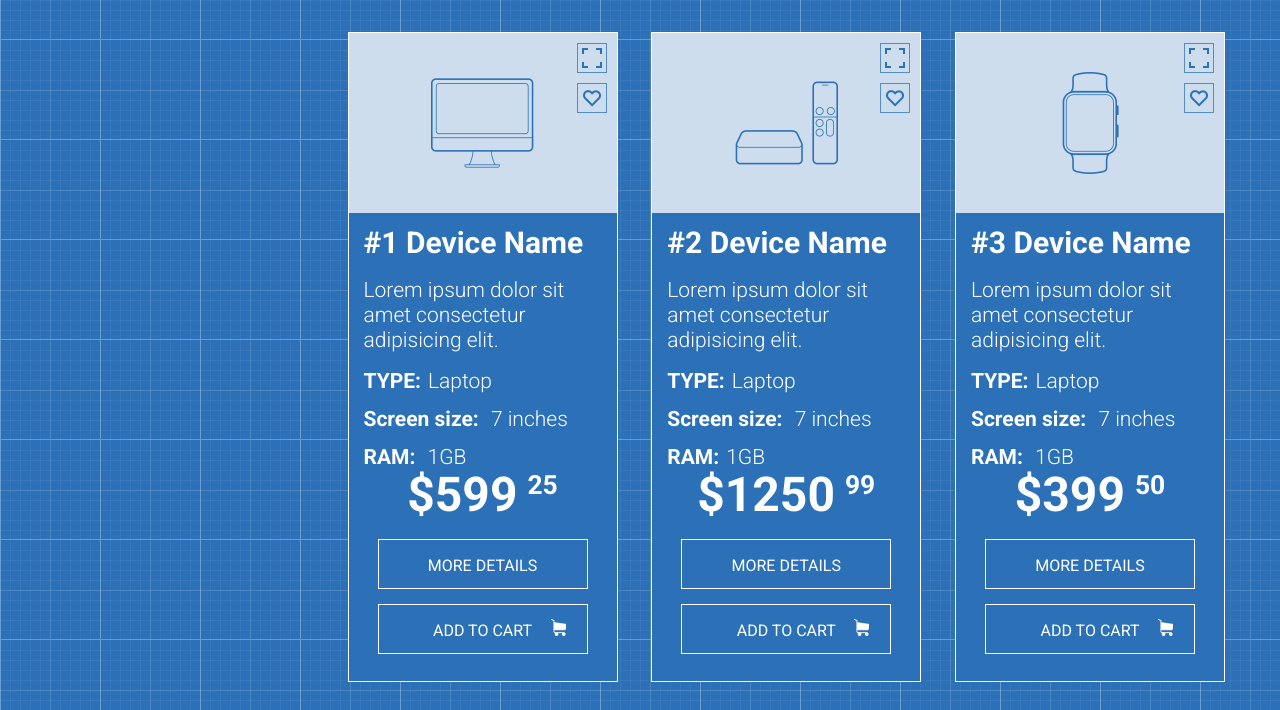
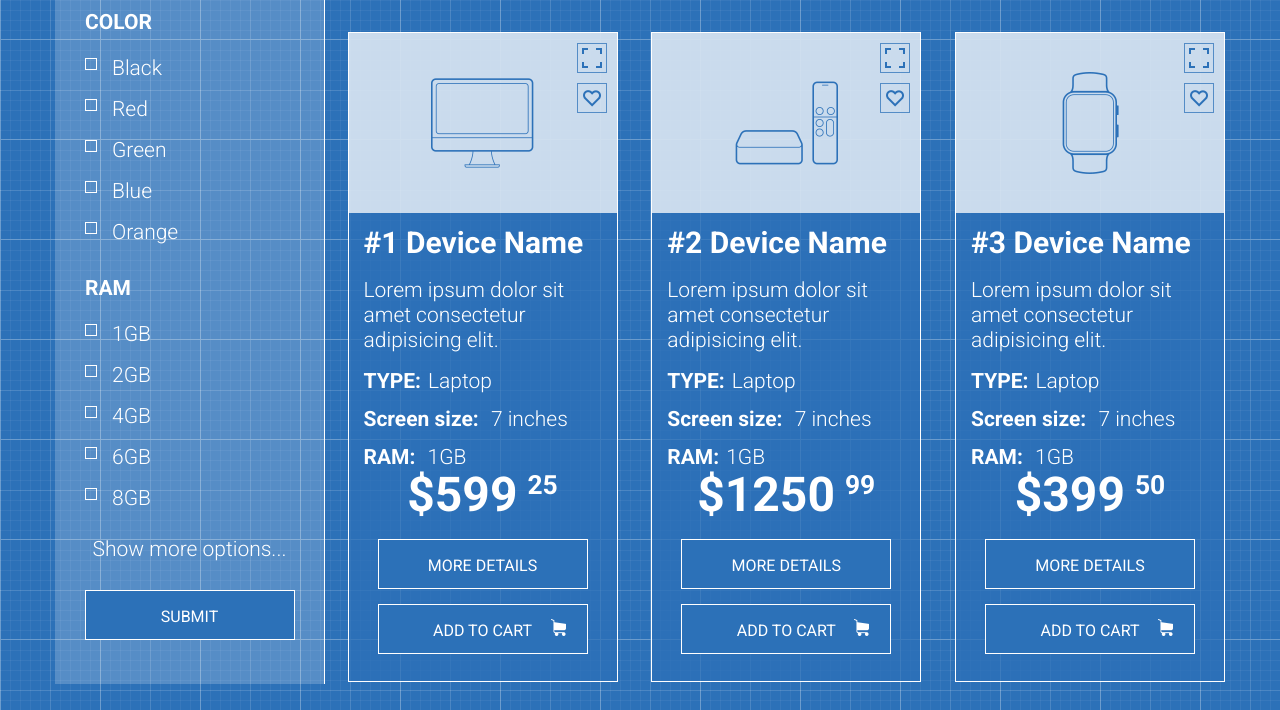
Before and after one commit to Sergii92/sergii92.github.io, a plain HTML site: page index.html in a window 1280 px wide. Shown: the part 661-1371 px from the top of the page. Drawn offline with Linux system fonts and the light colour scheme.

Commit message:
создал фильтр

```diff
--- a/index.html
+++ b/index.html
@@ -90,7 +90,56 @@
     <main>
       <div class="container row">
         <div class="col-md-3">
-          <div class="">dsf</div>
+          <div class="filterContainer">
+            <div class="filterDevise">
+              <div class="deviseType">
+                <h4 class="filterType">device type</h4>
+                <div class="checkbox">
+                  <input type="checkbox" id="DeviseTypeLaptop" />
+                  <label for="DeviseTypeLaptop"> Laptop</label>
+
+                  <input type="checkbox" id="DeviseTypeTablet" />
+                  <label for="DeviseTypeTablet">Tablet</label>
+                </div>
+              </div>
+              <div class="deviseColor">
+                <h4 class="filterType">Color</h4>
+                <div class="checkbox">
+                  <input type="checkbox" id="ColorBack" />
+                  <label for="ColorBack"> Black</label>
+                  <input type="checkbox" id="ColorRed" />
+                  <label for="ColorRed">Red</label>
+                  <input type="checkbox" id="ColorGreen" />
+                  <label for="ColorGreen">Green</label>
+                  <input type="checkbox" id="ColorBlue" />
+                  <label for="ColorBlue">blue</label>
+                  <input type="checkbox" id="ColorOrange" />
+                  <label for="ColorOrange">Orange</label>
+                </div>
+              </div>
+              <div class="deviseRam">
+                <h4 class="filterType">ram</h4>
+                <div class="checkbox">
+                  <input type="checkbox" id="Ram1GB" />
+                  <label for="Ram1GB"> 1GB</label>
+                  <input type="checkbox" id="Ram2GB" />
+                  <label for="Ram2GB">2GB</label>
+                  <input type="checkbox" id="Ram4GB" />
+                  <label for="Ram4GB">4GB</label>
+                  <input type="checkbox" id="Ram6GB" />
+                  <label for="Ram6GB">6GB</label>
+                  <input type="checkbox" id="Ram8GB" />
+                  <label for="Ram8GB">8gB</label>
+                </div>
+              </div>
+            </div>
+            <div class="moreOptions">
+              <p>Show more options...</p>
+            </div>
+            <div class="filterButton">
+              <button>Submit</button>
+            </div>
+          </div>
         </div>
         <div class="col-md-9">
           <div class="main_menu">
@@ -136,7 +185,7 @@
           <div class="products-list">
             <div class="product">
               <div class="product-img">
-                <img src="images/TV.png" alt="" class="img"/>
+                <img src="images/TV.png" alt="" class="img" />
                 <div class="growth"></div>
                 <div class="like"></div>
               </div>
@@ -190,7 +239,7 @@
             </div>
             <div class="product">
               <div class="product-img">
-                <img src="images/clock.png" alt="" class="img"/>
+                <img src="images/clock.png" alt="" class="img" />
                 <div class="growth"></div>
                 <div class="like"></div>
               </div>
@@ -246,7 +295,7 @@
             </div>
             <div class="product">
               <div class="product-img">
-                <img src="images/Ipod.png" alt="" class="img"/>
+                <img src="images/Ipod.png" alt="" class="img" />
                 <div class="growth"></div>
                 <div class="like"></div>
               </div>
@@ -274,7 +323,7 @@
             </div>
             <div class="product">
               <div class="product-img">
-                <img src="images/phone.png" alt="" class="img"/>
+                <img src="images/phone.png" alt="" class="img" />
                 <div class="growth"></div>
                 <div class="like"></div>
               </div>
@@ -302,7 +351,7 @@
             </div>
             <div class="product">
               <div class="product-img">
-                <img src="images/ipad.png" alt="" class="img"/>
+                <img src="images/ipad.png" alt="" class="img" />
                 <div class="growth"></div>
                 <div class="like"></div>
               </div>
@@ -330,7 +379,7 @@
             </div>
             <div class="product">
               <div class="product-img">
-                <img src="images/icon9.png" alt="" class="img"/>
+                <img src="images/icon9.png" alt="" class="img" />
                 <div class="growth"></div>
                 <div class="like"></div>
               </div>
@@ -358,7 +407,7 @@
             </div>
             <div class="product">
               <div class="product-img">
-                <img src="images/clock_2.png" alt="" class="img"/>
+                <img src="images/clock_2.png" alt="" class="img" />
                 <div class="growth"></div>
                 <div class="like"></div>
               </div>
--- a/style.css
+++ b/style.css
@@ -326,7 +326,7 @@ li:hover a:only-child:after {
   width: 270px;
   border: 1px solid white;
   margin-top: 30px;
-  background-color: #2c71b8;
+  background-color: rgba(44, 113, 184, 0.75);
 }
 .product:first-child,
 .product:nth-child(2),
@@ -344,7 +344,7 @@ li:hover a:only-child:after {
 
 .product-img {
   height: 180px;
-  background-color: #cdddee;
+  background-color: rgba(255, 255, 255, 0.75);
   position: relative;
 }
 .img {
@@ -462,7 +462,7 @@ li:hover a:only-child:after {
 }
 .details:hover,
 .product-cart:hover {
-  background-color: #568dc6;
+  background-color: rgba(255, 255, 255, 0.2);
 }
 
 .load-more {
@@ -500,3 +500,89 @@ sup {
   vertical-align: super;
   margin-left: 10px;
 }
+
+.filterContainer {
+  width: 270px;
+  height: 845px;
+  background-color: rgba(255, 255, 255, 0.2);
+  border-right: 1px solid white;
+  padding-top: 30px;
+}
+
+.filterDevise {
+  /* margin-top: 30px; */
+  margin-left: 30px;
+  height: 660px;
+  color: white;
+  font-size: 21px;
+  font-weight: 300;
+  text-transform: capitalize;
+  display: flex;
+  flex-direction: column;
+  justify-content: space-between;
+}
+
+.filterType {
+  font-size: 21px;
+  color: #ffffff;
+  font-weight: bold;
+  text-transform: uppercase;
+  margin-bottom: 25px;
+}
+
+.checkbox {
+  display: flex;
+  flex-direction: column;
+  justify-content: space-between;
+}
+
+label {
+  margin-bottom: 20px;
+  color: white;
+}
+
+input[type="checkbox"] {
+  display: none;
+}
+label:before {
+  content: "";
+  display: block;
+  width: 10px;
+  height: 10px;
+  border: 1px solid white;
+  float: left;
+  margin-right: 15px;
+}
+
+input[type="checkbox"]:checked + label::before {
+  background-color: #fff;
+}
+
+.deviseRam {
+  text-transform: uppercase;
+}
+
+.moreOptions {
+  margin-top: 10px;
+  margin-bottom: 30px;
+  font-size: 21px;
+  color: white;
+  font-weight: 300;
+  text-align: center;
+}
+
+.filterButton {
+  height: 50px;
+  width: 210px;
+  border: 1px solid white;
+  margin: 0 auto;
+  color: white;
+  text-transform: uppercase;
+  line-height: 50px;
+  text-align: center;
+  background-color: #2c71b8;
+}
+
+.filterButton:hover {
+  background-color: rgba(255, 255, 255, 0.2);
+}
```
